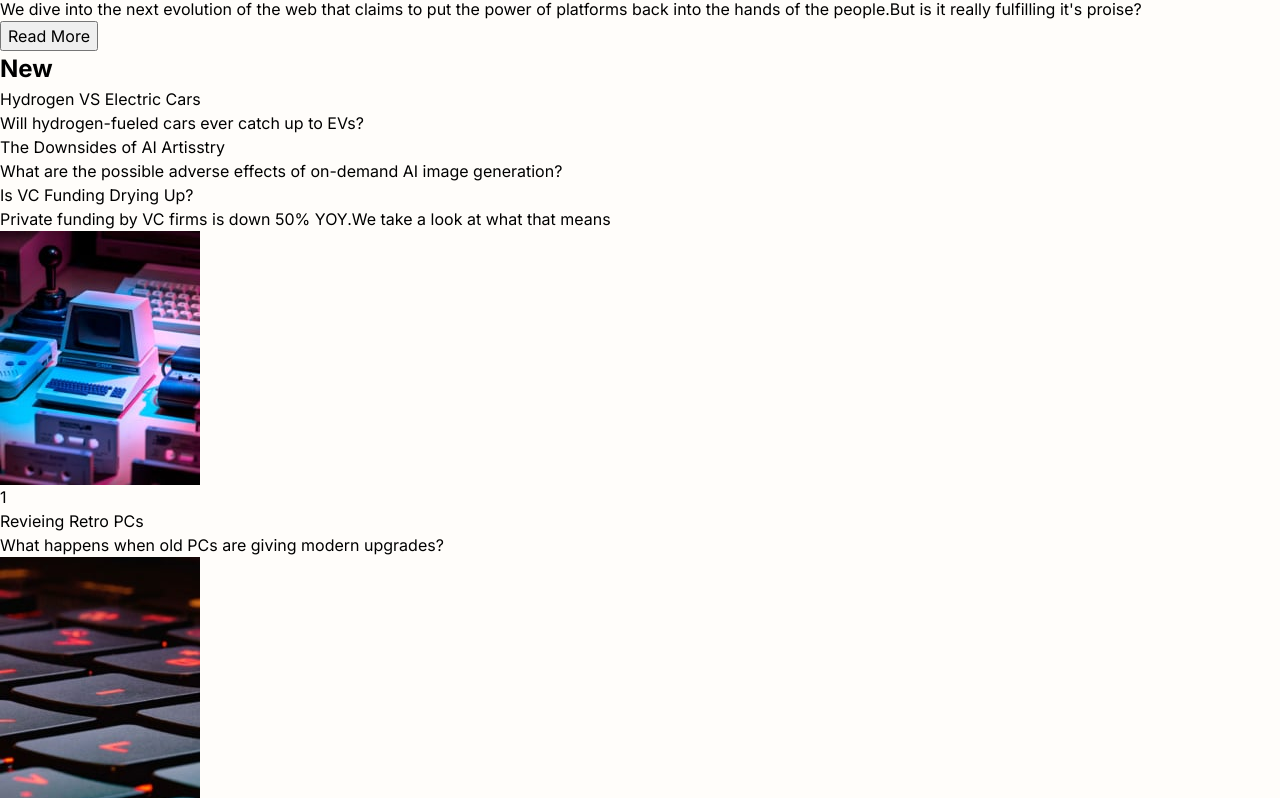
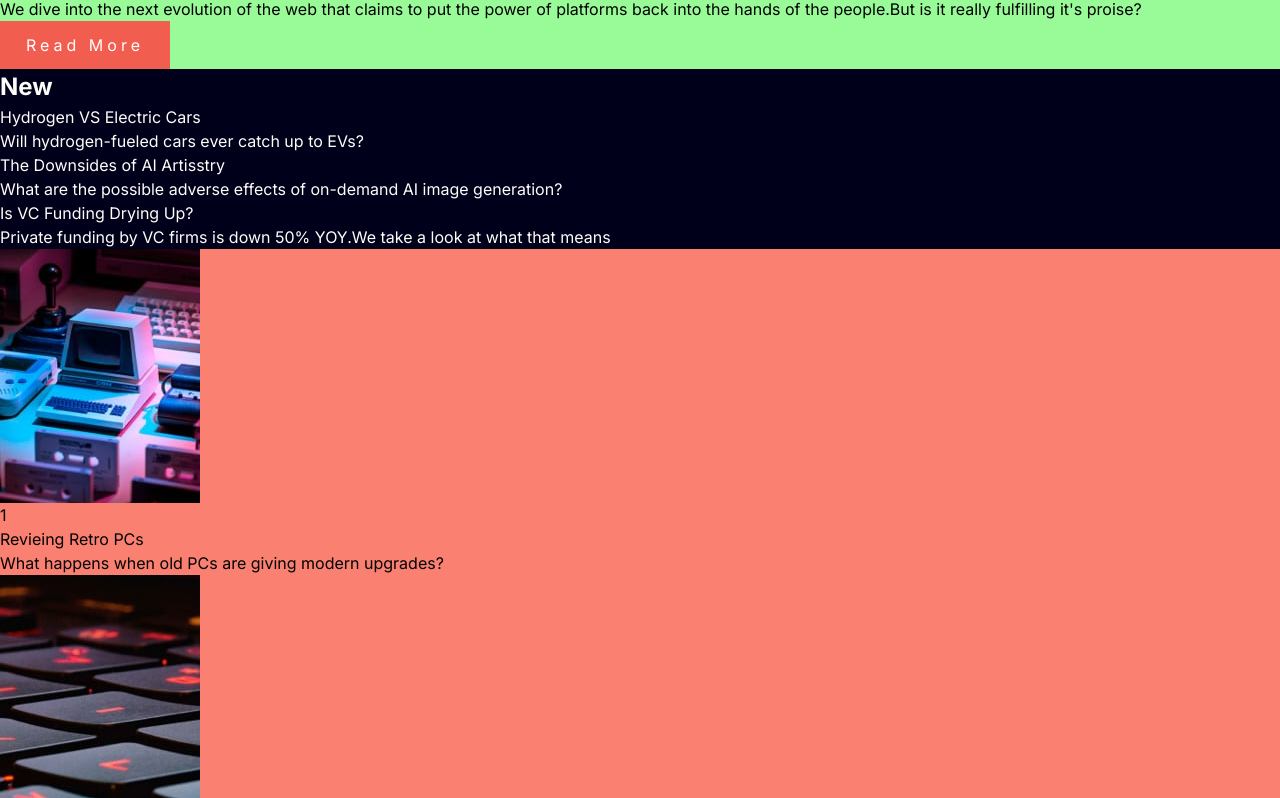
Before and after one commit to BeeAwwad/News-Homepage, a plain HTML site: page index.html in a window 1280 px wide. Shown: the part 617-1415 px from the top of the page. Drawn offline with Linux system fonts and the light colour scheme.

Commit message:
Style Read more button

```diff
--- a/index.html
+++ b/index.html
@@ -39,7 +39,7 @@
               <div class="main-text">
                 <h1>The Bright Future Of Web 3.0?</h1>
                 <p>We dive into the next evolution of the web that claims to put the power of platforms back into the hands of the people.But is it really fulfilling it's proise?</p>
-                <button>Read More</button>
+                <button class="button-58" role="button">Read More</button>
               </div>
         </div>
 
--- a/styles.css
+++ b/styles.css
@@ -102,3 +102,71 @@
         transform: translate(0%);
     }
   }
+
+  /* Main News */
+.main-news {
+  background-color: palegreen;
+}
+
+/* Button */
+.button-58 {
+  align-items: center;
+  background-color: var(--clr-primary-red);
+  border: 2px solid var(--clr-primary-red);
+  box-sizing: border-box;
+  color: #fff;
+  cursor: pointer;
+  display: inline-flex;
+  fill: #000;
+  font-family: Inter,sans-serif;
+  font-size: 16px;
+  font-weight: 500;
+  height: 48px;
+  justify-content: center;
+  letter-spacing: 4px;
+  line-height: 20px;
+  min-width: 140px;
+  outline: 0;
+  padding: 0 17px;
+  text-align: center;
+  text-decoration: none;
+  transition: all .3s;
+  user-select: none;
+  -webkit-user-select: none;
+  touch-action: manipulation;
+}
+
+.button-58:focus {
+  color: var(--clr-neutral-offwhite);
+}
+
+.button-58:hover {
+  color: var(--clr-neutral-offwhite);
+  background-color: var(--clr-neutral-verydarkblue);
+  border-color: var(--clr-neutral-verydarkblue);
+  fill: #06f;
+}
+
+.button-58:active {
+  color: var(--clr-neutral-offwhite);
+  background-color: var(--clr-neutral-verydarkblue);
+  border-color: var(--clr-neutral-verydarkblue);
+  fill: var(--clr-neutral-offwhite);
+}
+
+@media (min-width: 768px) {
+  .button-58 {
+    min-width: 170px;
+  }
+}
+
+/* New News */
+.more-news {
+  color: var(--clr-neutral-offwhite);
+  background-color: var(--clr-neutral-verydarkblue);
+}
+
+/* Top 3 News */
+.trending-news {
+  background-color: salmon;
+}
```
